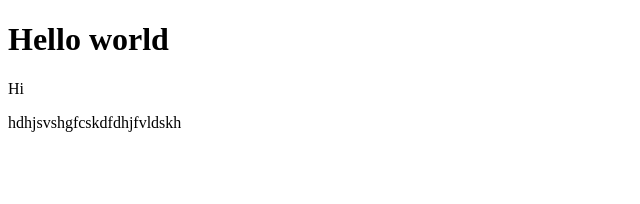
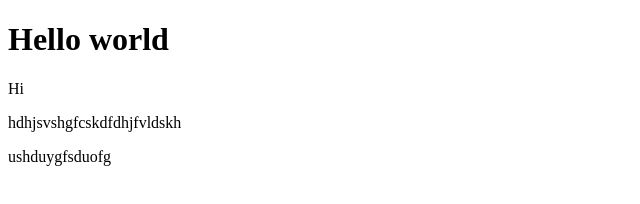
Before and after one commit to Tyson913/WAHHH, a plain HTML site: page index.html in a window 1280 px wide. Shown: the whole page, without its empty margins (0-640 px from the left). Drawn offline with Linux system fonts and the light colour scheme.

Commit message:
njlbjhvgv

```diff
--- a/index.html
+++ b/index.html
@@ -9,5 +9,6 @@
     <h1>Hello world</h1>
     <p>Hi</p>
     <p>hdhjsvshgfcskdfdhjfvldskh</p>
+    <p>ushduygfsduofg</p>
 </body>
 </html>
```
